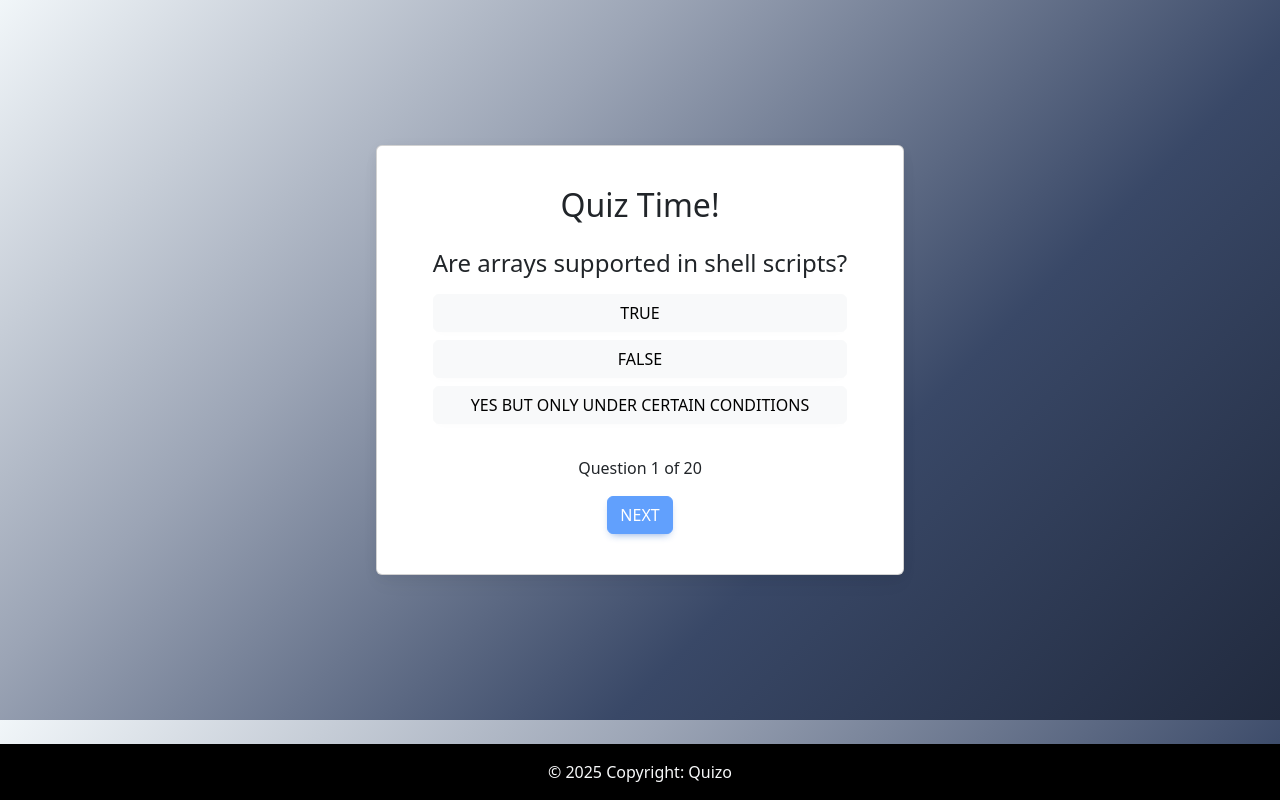
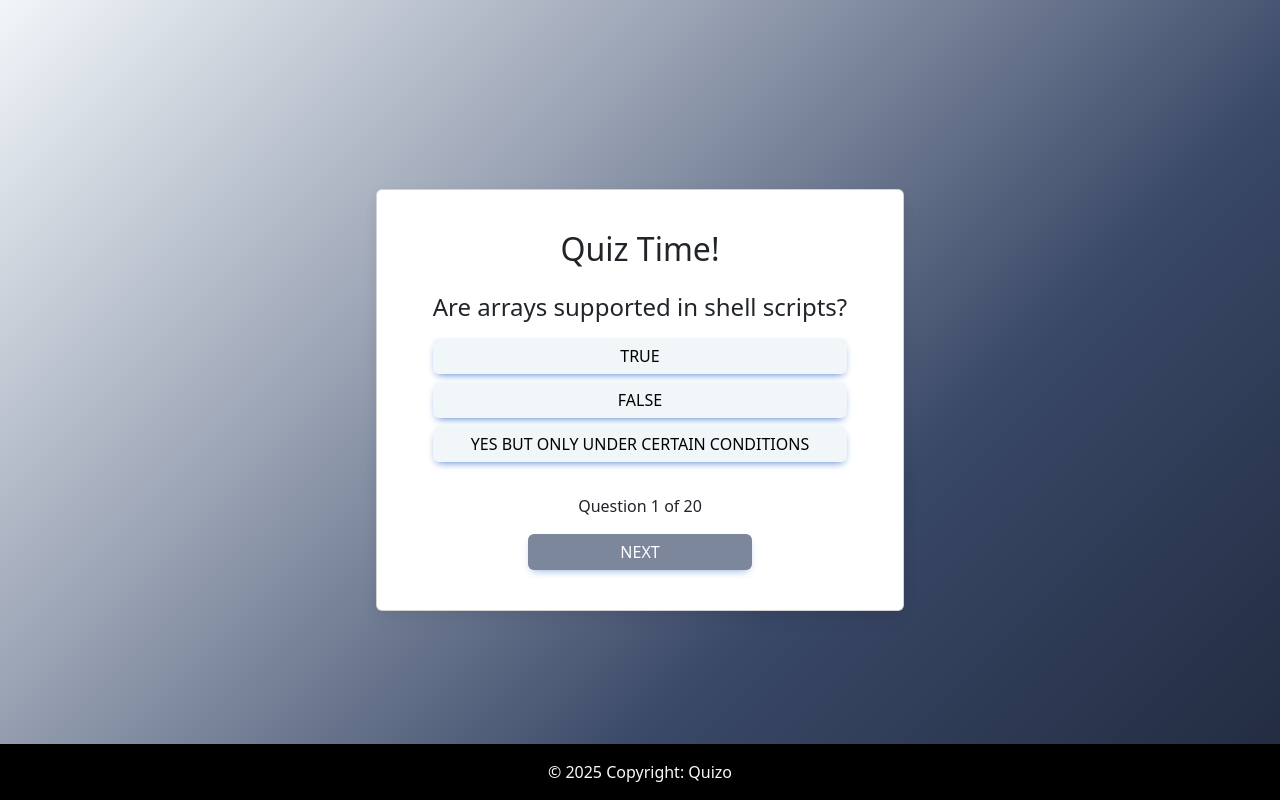
Before and after one commit to PramodhRajapakse/Quizo, a React (Create React App) app: page /questions in a window 1280 px wide. Built offline with nearby package versions, Linux system fonts and the light colour scheme; no server answers.

Commit message:
colors added for question component

```diff
--- a/src/assets/styles/QuestionScreen.css
+++ b/src/assets/styles/QuestionScreen.css
@@ -2,7 +2,7 @@
   display: flex;
   max-width: 600px;
   margin: 0 auto;
-  min-height: 90vh;
+  min-height: 100vh;
   flex-wrap: nowrap;
   justify-content: center;
   align-items: center;
--- a/src/assets/styles/theme.js
+++ b/src/assets/styles/theme.js
@@ -3,6 +3,7 @@ const theme = {
   dark: "#394867",
   navy: "#212A3E",
   gray: "#9BA4B5",
+  success: "#a7c957",
 };
 
 export default theme;
--- a/src/components/Question.jsx
+++ b/src/components/Question.jsx
@@ -1,5 +1,5 @@
 import React from "react";
-import { MDBCard, MDBCardBody, MDBBtn } from "mdb-react-ui-kit";
+import { MDBCardBody, MDBBtn } from "mdb-react-ui-kit";
 
 const Question = ({ question, selectedAnswer, onSelectAnswer }) => {
   if (!question) return null; // Prevent rendering if no question is provided
@@ -16,8 +16,8 @@ const Question = ({ question, selectedAnswer, onSelectAnswer }) => {
             value ? ( // Only render non-null answers
               <MDBBtn
                 key={key}
-                color={selectedAnswer === key ? "success" : "light"}
-                className="w-100"
+                style={{ backgroundColor: selectedAnswer === key ? "#a7c957" : "#F1F6F9" }}
+                className="w-100 border-0 text-black"
                 onClick={() => onSelectAnswer(key, question.correct_answers[`${key}_correct`] === "true")}
               >
                 {value}
--- a/src/pages/QuestionScreen.js
+++ b/src/pages/QuestionScreen.js
@@ -88,8 +88,9 @@ const Quiz = () => {
             <div className="mt-3">
               <p>Question {currentQuestionIndex + 1} of {questions.length}</p>
               <MDBBtn
-                color="primary"
+                style={{backgroundColor: 'var(--dark)'}}
                 onClick={handleNextQuestion}
+                className='btn w-50 border-0'
                 disabled={!selectedAnswer} // Prevent skipping without an answer
               >
                 {currentQuestionIndex === questions.length - 1 ? 'Finish' : 'Next'}
```
